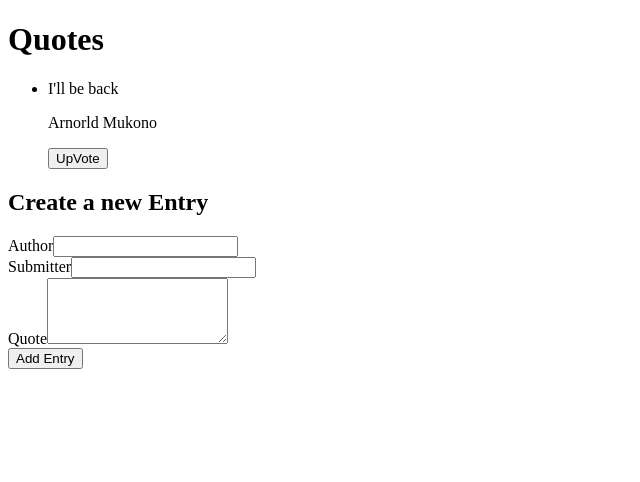
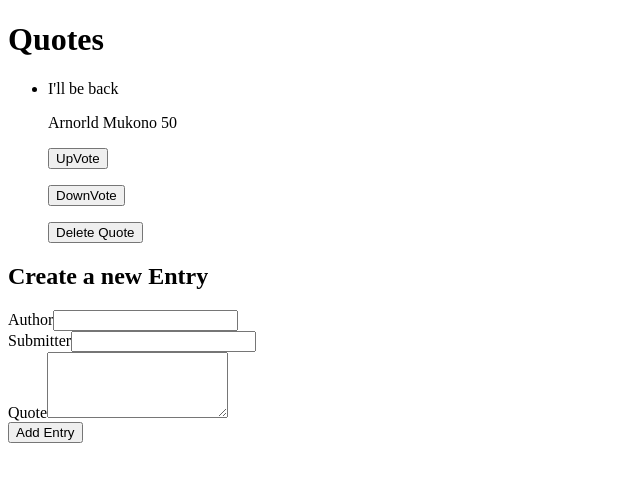
Before and after one commit to Joelmukono/Quotes, an Angular app: page / in a window 1280 px wide. Shown: the top 482 px of the page, without its empty margins (0-640 px from the left). Built offline with nearby package versions, Linux system fonts and the light colour scheme.

Commit message:
add delete function and button

```diff
--- a/src/app/app.module.ts
+++ b/src/app/app.module.ts
@@ -6,13 +6,17 @@ import { QuotesComponent } from './quotes/quotes.component';
 import { QuoteFormComponent } from './quote-form/quote-form.component';
 import { FormsModule } from '@angular/forms';
 import { QuotesDetailComponent } from './quotes-detail/quotes-detail.component';
+import { TimePassedPipe } from './time-passed.pipe';
+import { HighestVotesDirective } from './highest-votes.directive';
 
 @NgModule({
   declarations: [
     AppComponent,
     QuotesComponent,
     QuoteFormComponent,
-    QuotesDetailComponent
+    QuotesDetailComponent,
+    TimePassedPipe,
+    HighestVotesDirective
   ],
   imports: [
     BrowserModule,
--- /dev/null
+++ b/src/app/highest-votes.directive.ts
@@ -0,0 +1,10 @@
+import { Directive } from '@angular/core';
+
+@Directive({
+  selector: '[appHighestVotes]'
+})
+export class HighestVotesDirective {
+
+  constructor() { }
+
+}
--- a/src/app/quotes-detail/quotes-detail.component.html
+++ b/src/app/quotes-detail/quotes-detail.component.html
@@ -1,4 +1,8 @@
-<p>{{ showQuote.author }}   {{ showQuote.submitter }}</p>
+<p>{{ showQuote.author }}   {{ showQuote.submitter }} {{showQuote.nowDate|timePassed}}</p>
 <button (click)='upVote()'>UpVote</button>
 
-<p>{{showVote}}</p>
+<p>{{showUpVote}}</p>
+
+<button (click)= 'downVote()'>DownVote</button>
+
+<p>{{showDownVote}}</p>
--- a/src/app/quotes-detail/quotes-detail.component.ts
+++ b/src/app/quotes-detail/quotes-detail.component.ts
@@ -6,20 +6,25 @@ import {Quote} from "../quote";
   styleUrls: ['./quotes-detail.component.css']
 })
 export class QuotesDetailComponent implements OnInit {
-  voteUp:number = 0;
-  showVote = ""
+  voteUp:number = -1;
+  voteDown:number = -1;
+  showUpVote = "";
+  showDownVote = "";
   @Input() showQuote:Quote;
   @Output() addVote = new EventEmitter();
 
   upVote(){
-    this.voteUp = this.voteUp + 1;
-    this.showVote  = "" + this.voteUp
+    this.voteUp = this.voteUp;
+
+    this.voteUp = this.voteUp+1;
+    this.showUpVote = "" +this.voteUp;
 
   }
 
   downVote(){
-    this.voteUp = this.voteUp-1;
-    this.showVote = ""+this.voteUp;
+    this.voteDown = this.voteDown+1;
+
+    this.showDownVote = ""+this.voteDown;
   }
 
   constructor() { }
--- a/src/app/quotes/quotes.component.html
+++ b/src/app/quotes/quotes.component.html
@@ -1,9 +1,9 @@
 <h1>Quotes</h1>
 
-<ul *ngFor="let mQuote of newQuotes">
+<ul *ngFor="let mQuote of newQuotes;let i= index">
     <li>{{ mQuote.quote}}</li>
     <app-quotes-detail [showQuote]="mQuote"></app-quotes-detail>
-
+    <button (click)= 'deleteQuote(i)'>Delete Quote</button>
 
 </ul>
 
--- a/src/app/quotes/quotes.component.ts
+++ b/src/app/quotes/quotes.component.ts
@@ -13,6 +13,11 @@ export class QuotesComponent implements OnInit {
     new Quote("Arnorld","Mukono","I'll be back",new Date()),
   ]
 
+  deleteQuote(index){
+    this.newQuotes.splice(index,1)
+
+  }
+
   addNewQuote(quote:any){
 
     this.newQuotes.push(quote);
--- /dev/null
+++ b/src/app/time-passed.pipe.ts
@@ -0,0 +1,20 @@
+import { Pipe, PipeTransform } from '@angular/core';
+
+@Pipe({
+  name: 'timePassed'
+})
+export class TimePassedPipe implements PipeTransform {
+
+  transform(value: any, ...args: any[]): any {
+    let currentDate = new Date();
+    let dateInSeconds = currentDate.getSeconds()
+
+    return dateInSeconds;
+
+  }
+
+
+
+
+
+}
```
Also changed, not shown: 2 other files (tests, documents, lock files or other folders).
